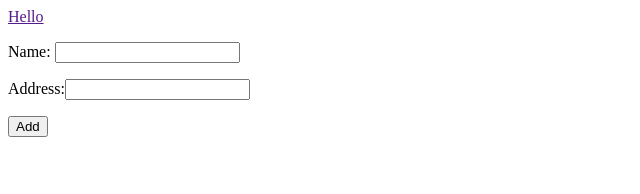
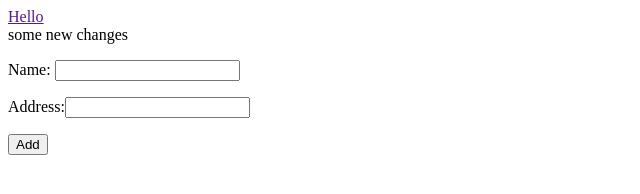
Before and after one commit to Manshikandu/javascript, a plain HTML site: page index.html in a window 1280 px wide. Shown: the whole page, without its empty margins (0-640 px from the left). Drawn offline with Linux system fonts and the light colour scheme.

Commit message:
some changes

```diff
--- a/index.html
+++ b/index.html
@@ -7,9 +7,12 @@
     <title>Document</title>
 </head>
 <body>
+
+
   <a href="" id="trigger">Hello</a>
 
     <form action="#" id="myform">
+        <h>some new changes</h>
         <p>
             Name: <input type="text" id="name">
             <span id="nameErr"></span>
```
